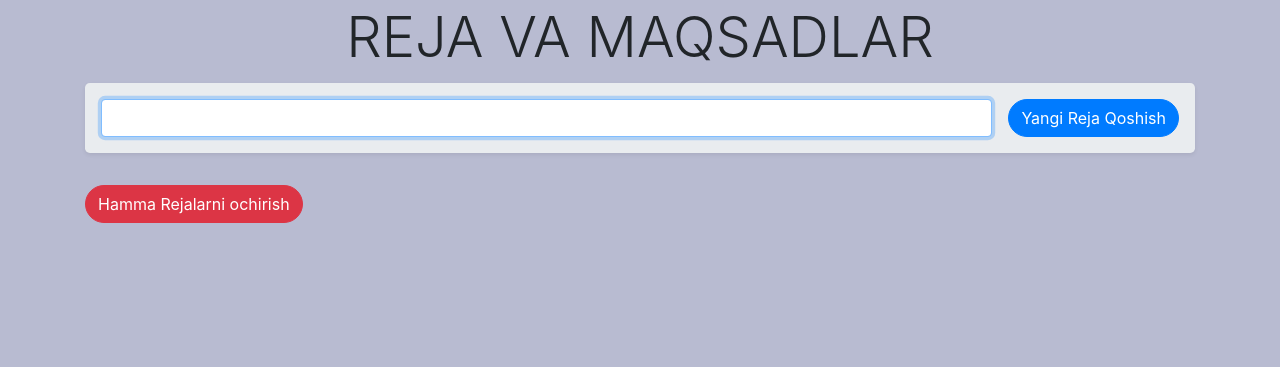
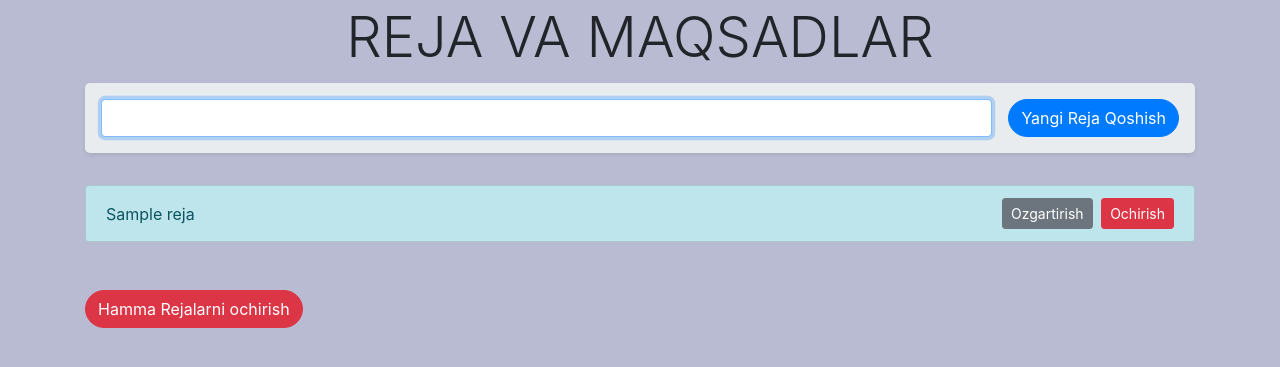
Before and after one commit to jaydenabdulvohid/Reja, a Node server app: template views/reja.ejs in a window 1280 px wide. Shown: the top 367 px of the page. Run offline with Node 20, Linux system fonts and the light colour scheme; the template is opened without the code that fills it: most values are stand-ins (such as "Sample title", 1, 10 or a date in 2020); some libraries are stand-ins or nearby versions.

Commit message:
feat: Crud operatsiyalari

```diff
--- a/app.js
+++ b/app.js
@@ -19,14 +19,32 @@ app.set("view engine", "ejs"); //ejs orqali biz html frontentni yasaymiz
 
 // 4 - rotterlarga moslashtirilgan
 
-app.post("/create-item", (req, res) => {});
-
-app.get("/author", (req, res) => {
-  res.render("author", { user: user });
+app.post("/create-item", (req, res) => {
+  console.log("user entered /create-item");
+  console.log(req.body);
+  const new_reja = req.body.reja;
+  db.collection("plans").insertOne({ reja: new_reja }, (err, data) => {
+    if (err) {
+      console.log(err);
+      res.end("something went wrong");
+    } else {
+      res.end("succesfully added");
+    }
+  });
 });
 
 app.get("/", function (req, res) {
-  res.render("reja");
+  console.log("user entered /");
+  db.collection("plans")
+    .find()
+    .toArray((err, data) => {
+      if (err) {
+        console.log(err);
+        res.end("something went wrong");
+      } else {
+        res.render("reja", { items: data });
+      }
+    });
 });
 
 module.exports = app;
--- a/views/reja.ejs
+++ b/views/reja.ejs
@@ -20,7 +20,7 @@
           <div class="d-flex align-items-center">
             <input
               id="create-field"
-              name="item"
+              name="reja"
               autofocus
               autocomplete="off"
               class="form-control mr-3"
@@ -34,6 +34,30 @@
         </form>
       </div>
 
+      <ul id="item-list" class="list-group pb-5">
+        <% items.map(function(item) { %>
+        <li
+          class="list-group-item list-group-item-info d-flex align-items-center justify-content-between"
+        >
+          <span class="item-text"><%=item.reja%></span>
+          <div>
+            <button
+              data-id="<%item._id%>"
+              class="edit-me btn btn-secondary btn-sm mr-1"
+            >
+              Ozgartirish
+            </button>
+            <button
+              data-id="<%=item._id%>"
+              class="delete-me btn btn-danger btn-sm"
+            >
+              Ochirish
+            </button>
+          </div>
+        </li>
+        <% }) %>
+      </ul>
+
       <button id="clean-all" class="btn btn-danger" style="border-radius: 20px">
         Hamma Rejalarni ochirish
       </button>
```
Also changed, not shown: train.js (+0 -14 lines).
